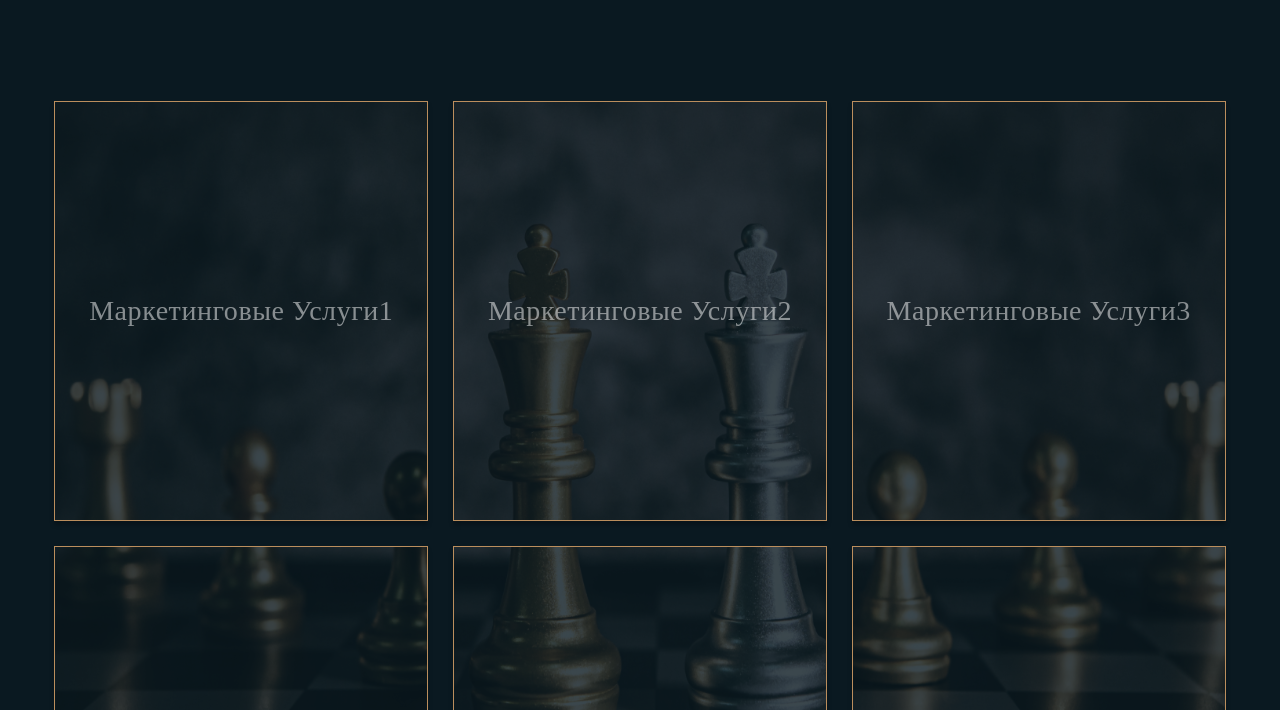
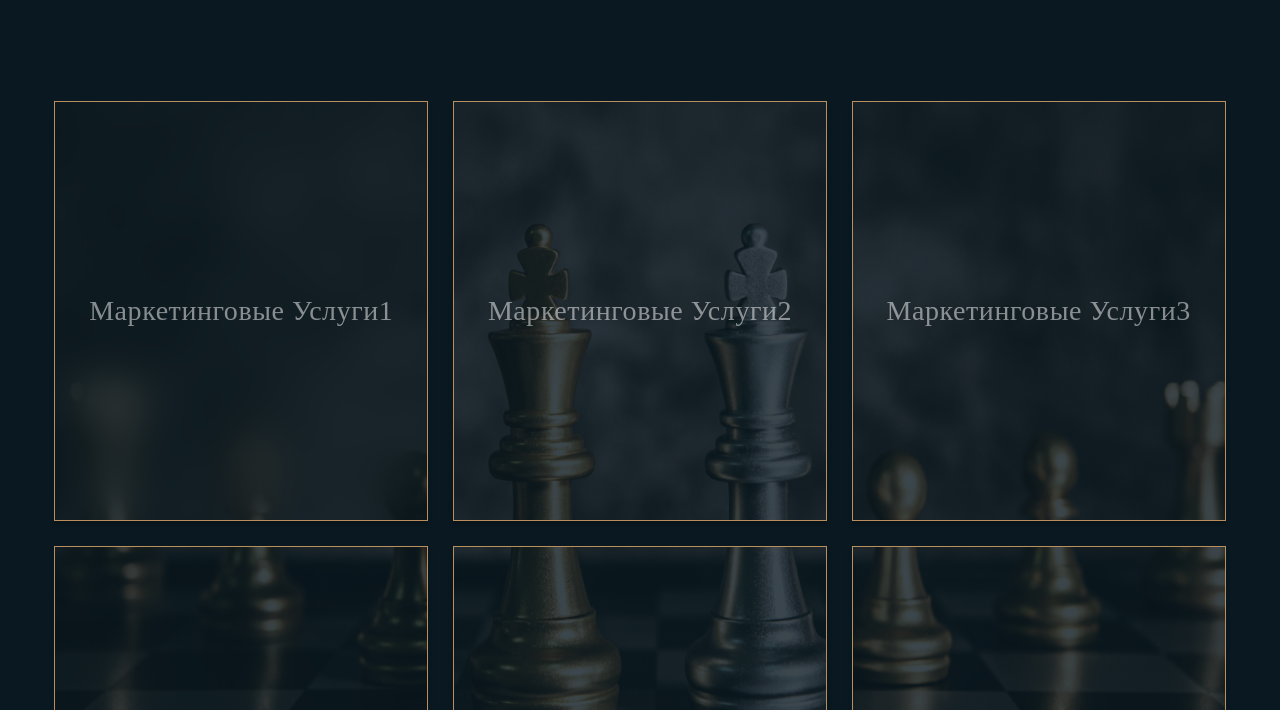
Before and after one commit to NikulinAlexey/digitalAgency, a plain HTML site: page index.html in a window 1280 px wide. In both pictures the pointer is over the element 241 px from the left and 1409 px from the top of the page. Shown: the part 1099-1809 px from the top of the page. Drawn offline with Linux system fonts and the light colour scheme; files whose address does not match are found by name; a web font is replaced by a local one.

Commit message:
feature: hover для services готов

```diff
--- a/blocks/services/__mask/services__mask.css
+++ b/blocks/services/__mask/services__mask.css
@@ -8,6 +8,12 @@
   left: 0;
   width: 100%;
   height: 100%;
+  transition: all .3s ease-in-out;
+}
+
+.services__mask:hover {
+  -webkit-backdrop-filter: blur(20px);
+  backdrop-filter: blur(20px);
 }
 
 @media screen and (max-width: 1024px) {
```
Also changed, not shown: index.html (+0 -1 lines).
